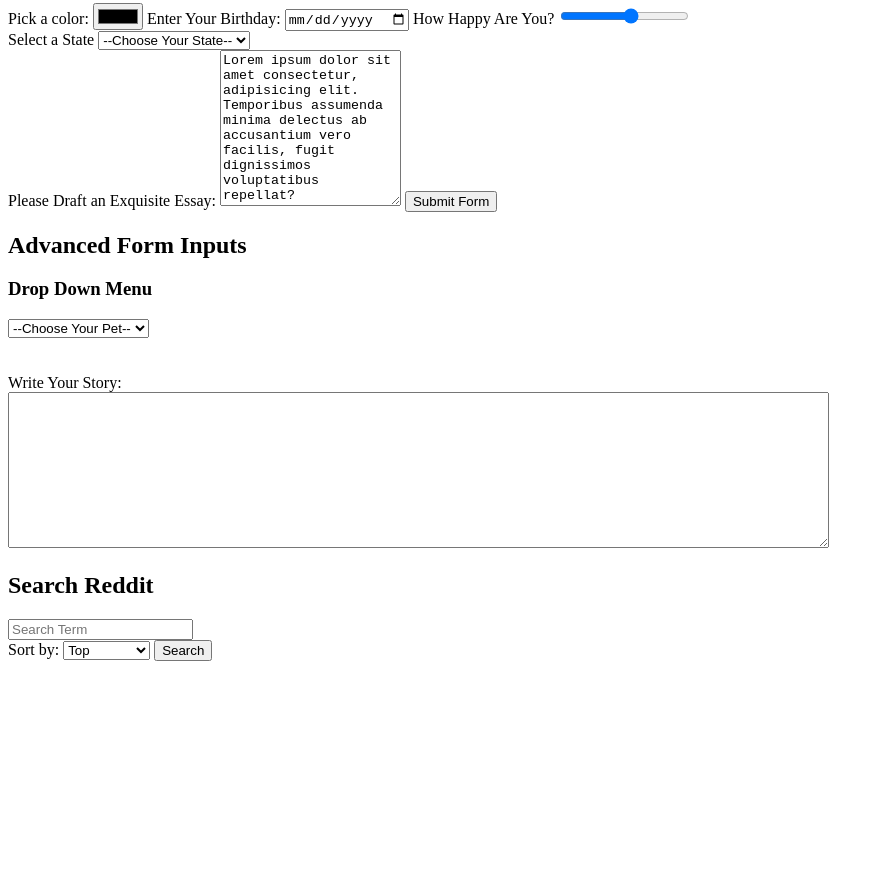
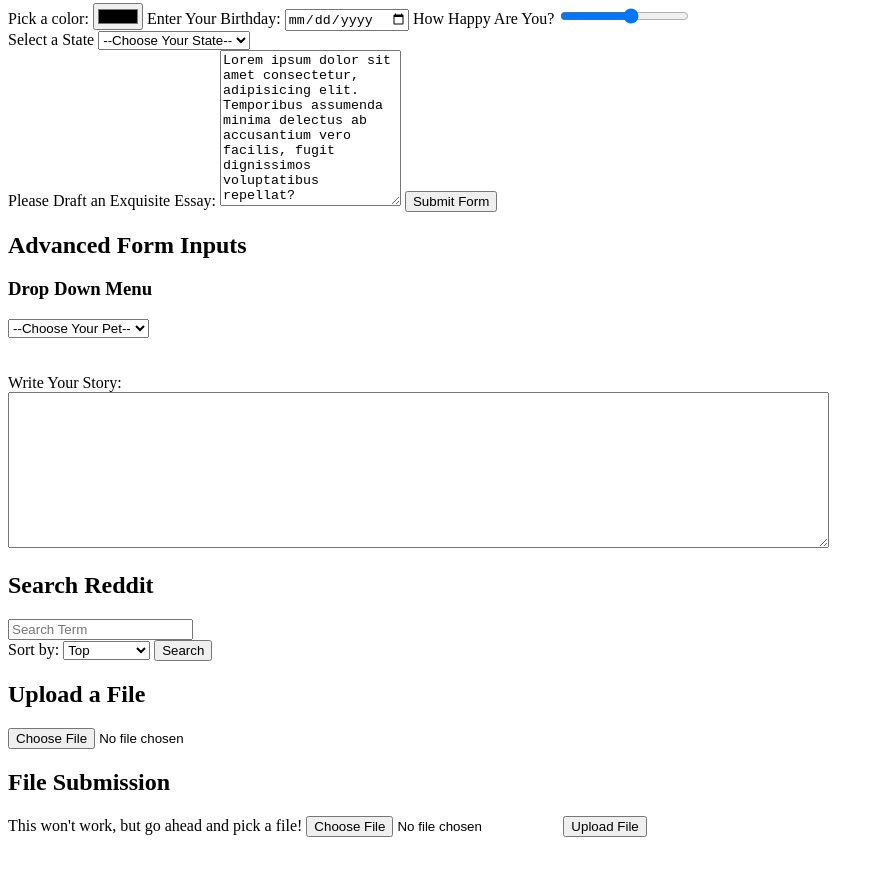
Before and after one commit to cmesias/GettingStarted, a plain HTML site: page forms.html in a window 1280 px wide. Shown: the part 426-1301 px from the top of the page, without its empty margins (0-884 px from the left). Drawn offline with Linux system fonts and the light colour scheme.

Commit message:
add a file upload button with enctype

```diff
--- a/forms.html
+++ b/forms.html
@@ -111,6 +111,24 @@
             <!-- https://www.reddit.com/search?q=pickles&sort=top -->
         </form>
 
+        <!-- Choose a file -->
+        <h2>Upload a File</h2>
+        <form>
+            <label>
+                <input type="file">
+            </label>
+        </form>
+
+        <!-- File Submission -->
+        <h2>File Submission</h2>
+        <form method="post" enctype="multipart/form-data">
+            <label>
+                This won't work, but go ahead and pick a file!
+                <input type="file" name="my-file">
+            </label>
+            <button type="submit">Upload File</button>
+        </form>
+
         <br><br><br><br><br><br><br><br><br><br><br><br>
     </body>
 </html>
```
